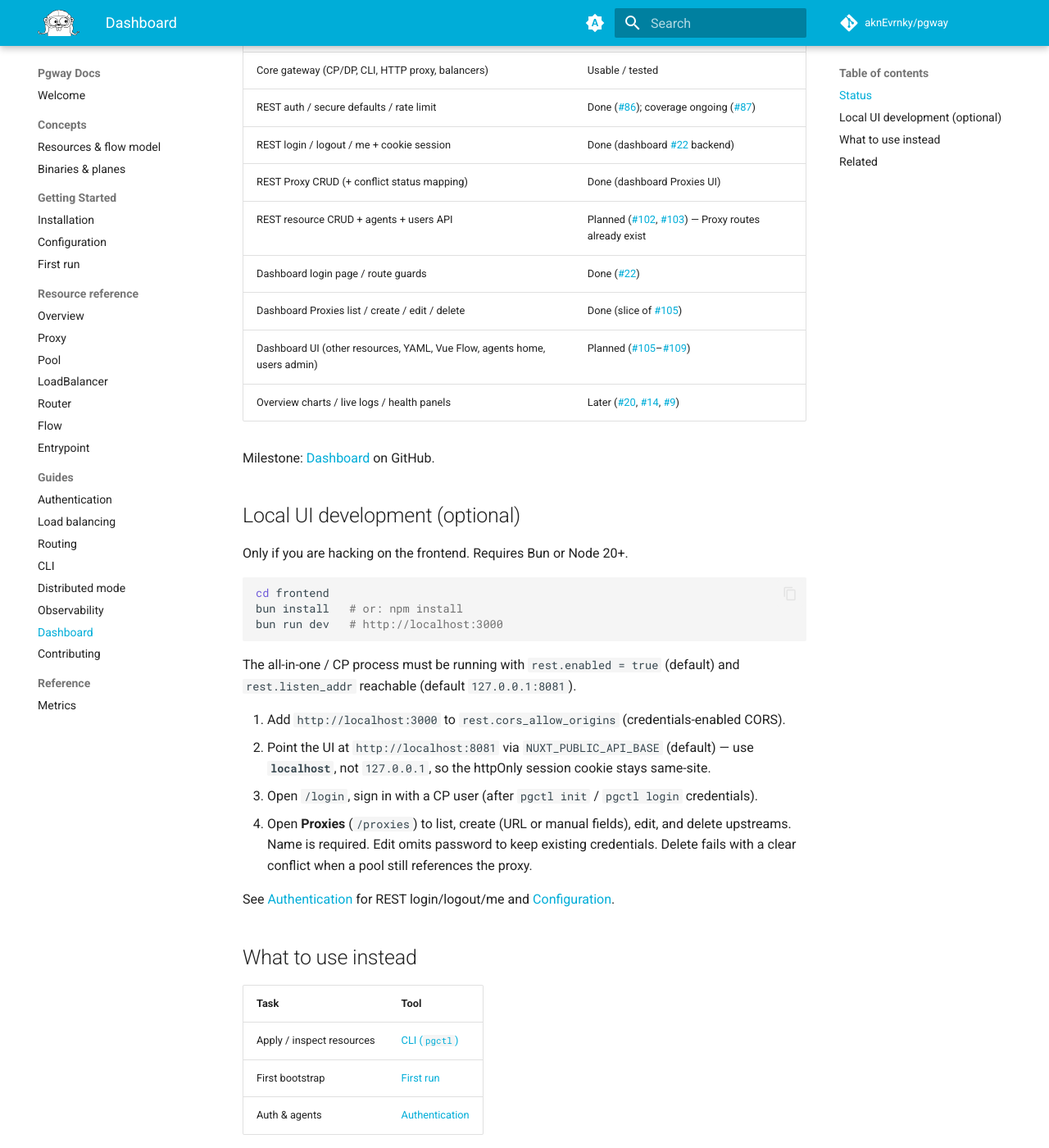
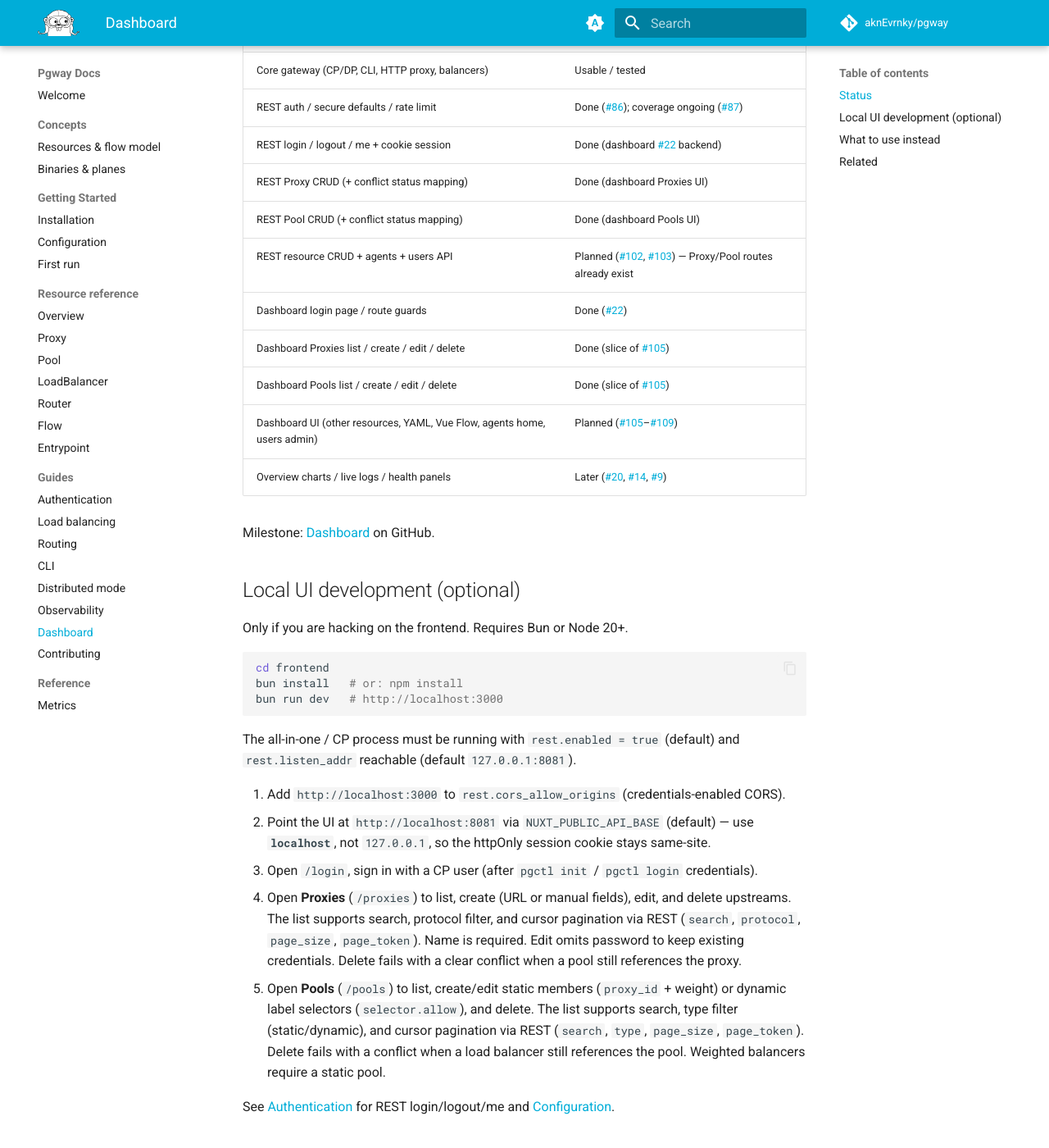
Before and after one commit to aknEvrnky/pgway-docs, an MkDocs documentation site: the page built from docs/guides/dashboard.md, in a window 1280 px wide and 1400 px high, scrolled down 931 px. Shown: the whole window at 82% size. Built offline with MkDocs 1.6.1 and Material for MkDocs 9.7.7, drawn with Linux system fonts in a browser that asks for light colours; comment, search, counter and statistics services are not loaded.

Commit message:
docs: update dashboard documentation for Pools CRUD functionality

```diff
--- a/docs/guides/dashboard.md
+++ b/docs/guides/dashboard.md
@@ -23,9 +23,11 @@ Work is tracked on the [Dashboard](https://github.com/aknEvrnky/pgway/milestones
 | REST auth / secure defaults / rate limit | Done ([#86](https://github.com/aknEvrnky/pgway/issues/86)); coverage ongoing ([#87](https://github.com/aknEvrnky/pgway/issues/87)) |
 | REST login / logout / me + cookie session | Done (dashboard [#22](https://github.com/aknEvrnky/pgway/issues/22) backend) |
 | REST Proxy CRUD (+ conflict status mapping) | Done (dashboard Proxies UI) |
-| REST resource CRUD + agents + users API | Planned ([#102](https://github.com/aknEvrnky/pgway/issues/102), [#103](https://github.com/aknEvrnky/pgway/issues/103)) — Proxy routes already exist |
+| REST Pool CRUD (+ conflict status mapping) | Done (dashboard Pools UI) |
+| REST resource CRUD + agents + users API | Planned ([#102](https://github.com/aknEvrnky/pgway/issues/102), [#103](https://github.com/aknEvrnky/pgway/issues/103)) — Proxy/Pool routes already exist |
 | Dashboard login page / route guards | Done ([#22](https://github.com/aknEvrnky/pgway/issues/22)) |
 | Dashboard Proxies list / create / edit / delete | Done (slice of [#105](https://github.com/aknEvrnky/pgway/issues/105)) |
+| Dashboard Pools list / create / edit / delete | Done (slice of [#105](https://github.com/aknEvrnky/pgway/issues/105)) |
 | Dashboard UI (other resources, YAML, Vue Flow, agents home, users admin) | Planned ([#105](https://github.com/aknEvrnky/pgway/issues/105)–[#109](https://github.com/aknEvrnky/pgway/issues/109)) |
 | Overview charts / live logs / health panels | Later ([#20](https://github.com/aknEvrnky/pgway/issues/20), [#14](https://github.com/aknEvrnky/pgway/issues/14), [#9](https://github.com/aknEvrnky/pgway/issues/9)) |
 
@@ -46,7 +48,8 @@ The all-in-one / CP process must be running with `rest.enabled = true` (default)
 1. Add `http://localhost:3000` to `rest.cors_allow_origins` (credentials-enabled CORS).
 2. Point the UI at `http://localhost:8081` via `NUXT_PUBLIC_API_BASE` (default) — use **`localhost`**, not `127.0.0.1`, so the httpOnly session cookie stays same-site.
 3. Open `/login`, sign in with a CP user (after `pgctl init` / `pgctl login` credentials).
-4. Open **Proxies** (`/proxies`) to list, create (URL or manual fields), edit, and delete upstreams. Name is required. Edit omits password to keep existing credentials. Delete fails with a clear conflict when a pool still references the proxy.
+4. Open **Proxies** (`/proxies`) to list, create (URL or manual fields), edit, and delete upstreams. The list supports search, protocol filter, and cursor pagination via REST (`search`, `protocol`, `page_size`, `page_token`). Name is required. Edit omits password to keep existing credentials. Delete fails with a clear conflict when a pool still references the proxy.
+5. Open **Pools** (`/pools`) to list, create/edit static members (`proxy_id` + weight) or dynamic label selectors (`selector.allow`), and delete. The list supports search, type filter (static/dynamic), and cursor pagination via REST (`search`, `type`, `page_size`, `page_token`). Delete fails with a conflict when a load balancer still references the pool. Weighted balancers require a static pool.
 
 See [Authentication](authentication.md) for REST login/logout/me and [Configuration](../getting-started/configuration.md).
 
```
